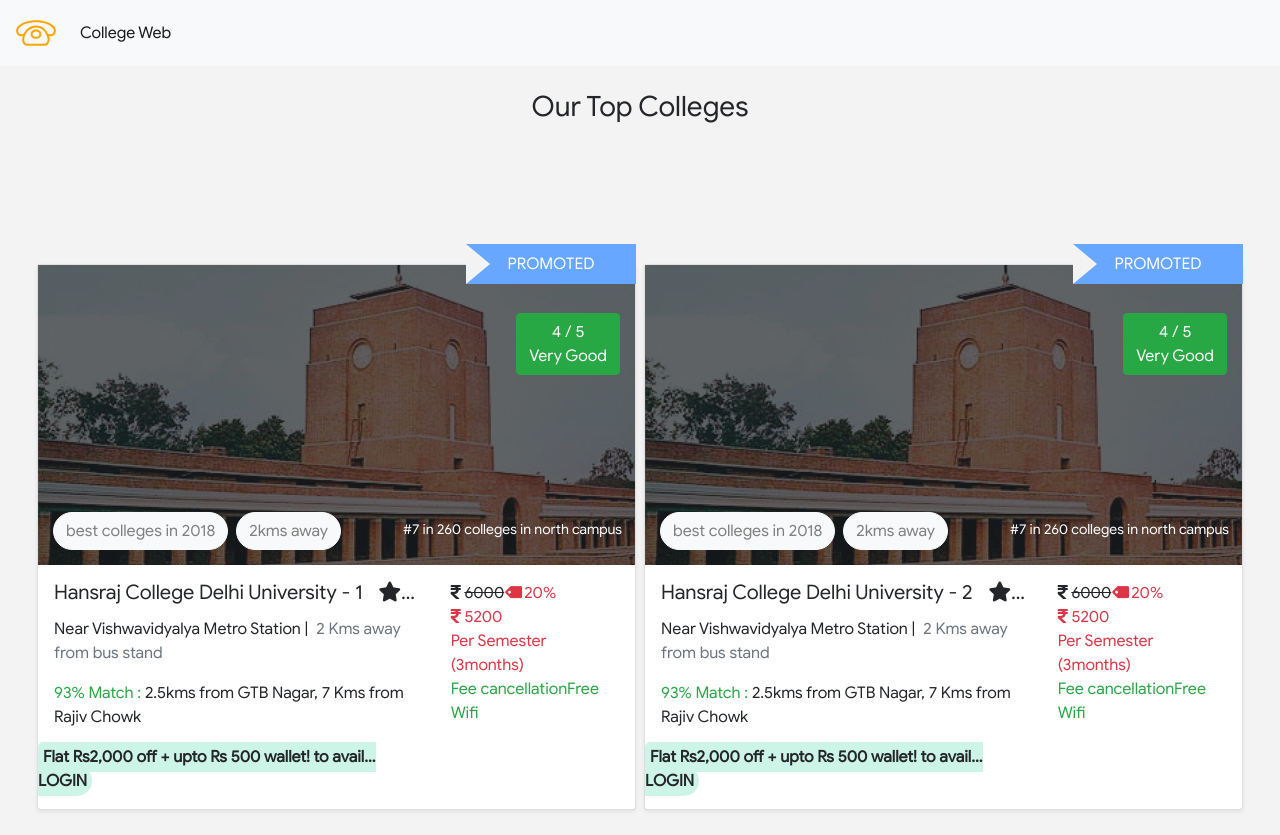
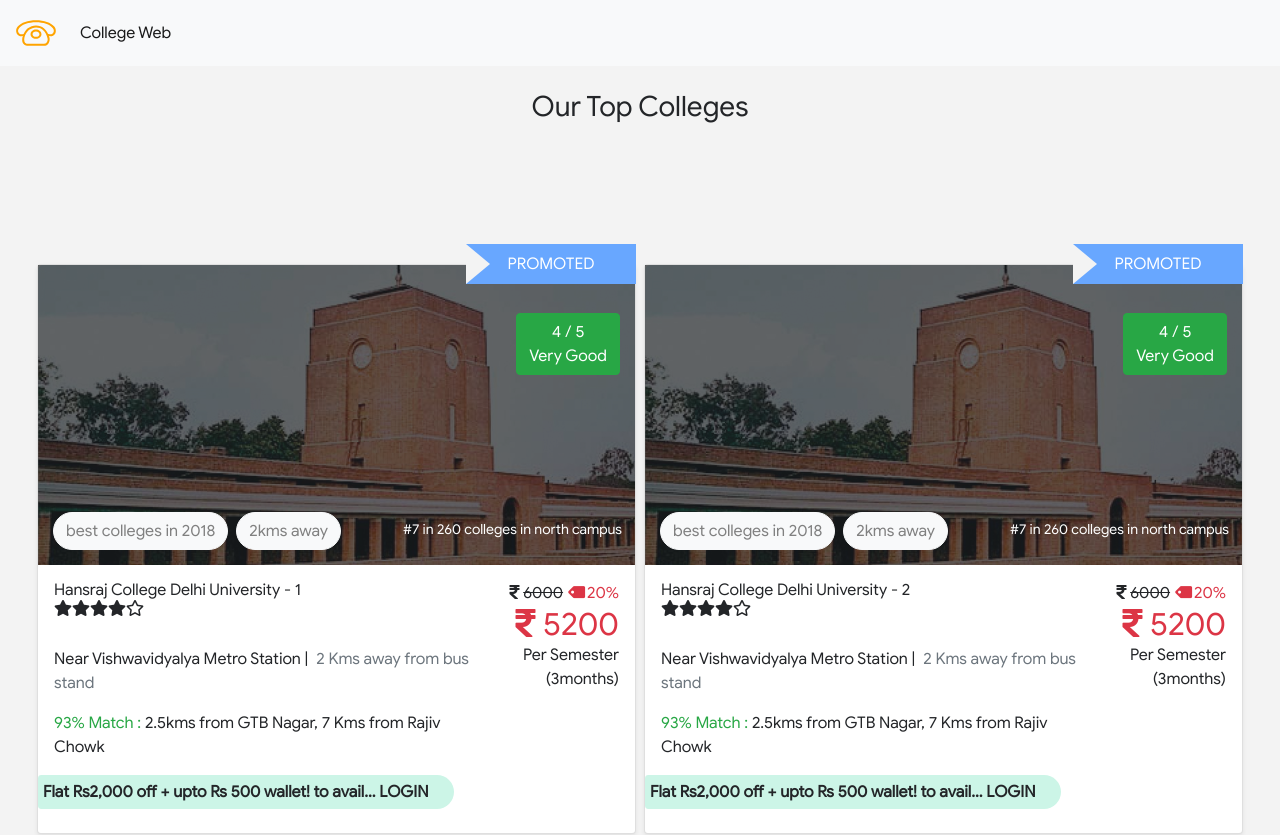
Before and after one commit to ShubhamSahaniNitkkr/collegeweb, a React (Create React App) app: page / in a window 1280 px wide. Shown: the top 835 px of the page. Built offline with nearby package versions, Linux system fonts and the light colour scheme.

Commit message:
css changes

```diff
--- a/src/components/college.js
+++ b/src/components/college.js
@@ -47,6 +47,17 @@
     return items;
   };
 
+  renderEnemities = (enemities) => {
+    let items = enemities.map((enem, idx) => {
+      return (
+        <span key={idx} className={`mr-2 text-success text-truncate`}>
+          - {enem}
+        </span>
+      );
+    });
+    return items;
+  };
+
   render() {
     const {
       college_name,
@@ -65,7 +76,6 @@
       offertext,
       ranking,
     } = this.props.college;
-    console.log(this.props.college);
 
     return (
       <div className='col-md-6 p-1'>
@@ -111,11 +121,11 @@
 
           <div className='card-body p-3'>
             <div className='row'>
-              <div className='col-md-8'>
-                <h5 className='card-title text-truncate'>
+              <div className='col-md-9 col-xs-12'>
+                <h6 className='card-title text-truncate mr-3'>
                   {college_name}
-                  <span className='ml-3'>{this.renderRatings(rating)}</span>
-                </h5>
+                  <p>{this.renderRatings(rating)}</p>
+                </h6>
                 <p className='card-text'>
                   {this.renderNearestPlaces(nearest_place)}
                 </p>
@@ -123,25 +133,27 @@
                   <span className='text-success'>93% Match : </span>
                   {famous_nearest_places}
                 </p>
-                <span className='card-text offertxt'>{offertext}</span>
+                <p className='card-text offertxt mb-2'>{offertext}</p>
               </div>
 
-              <div className='col-md-4'>
+              <div className='col-md-3 col-xs-12 text-right'>
                 <span className='card-text'>
                   <i className='fas fa-rupee-sign'></i>{' '}
                   <del>{original_fees}</del>
                   <i
-                    className='fas fa-tag text-danger ml-1'
+                    className='fas fa-tag text-danger ml-2'
                     style={{ transform: 'rotate(-45deg)' }}
                   ></i>
                   <span className='text-danger'>{discount}%</span>
                 </span>
                 <br />
-                <span className='card-text text-danger'>
-                  <i className='fas fa-rupee-sign'></i> {discounted_fees} <br />{' '}
-                  {fees_cycle}{' '}
+                <span className='card-text text-danger h2'>
+                  <i className='fas fa-rupee-sign'></i> {discounted_fees}{' '}
                 </span>
-                <p className='card-text text-success'>{amenties}</p>
+                <span>{fees_cycle}</span>
+                {/* <p className='card-text text-success'>
+                  {this.renderEnemities(amenties)}
+                </p> */}
               </div>
             </div>
           </div>
```
